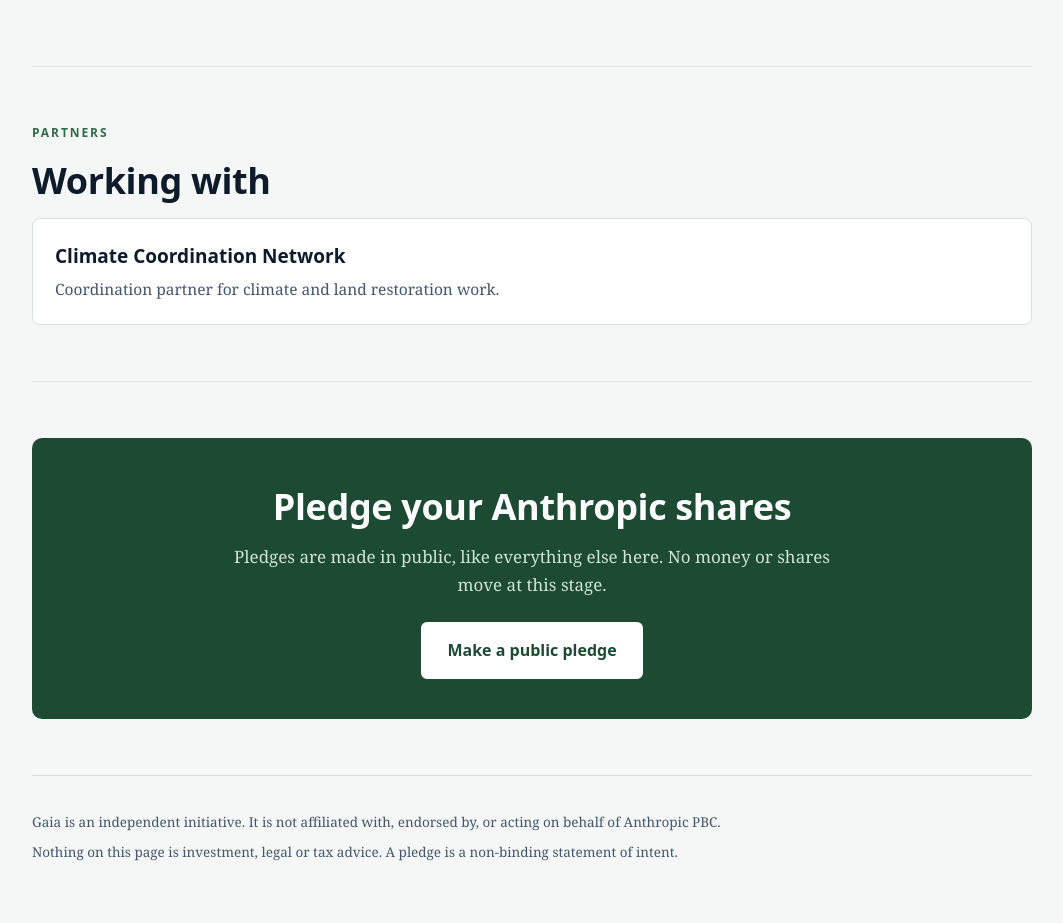
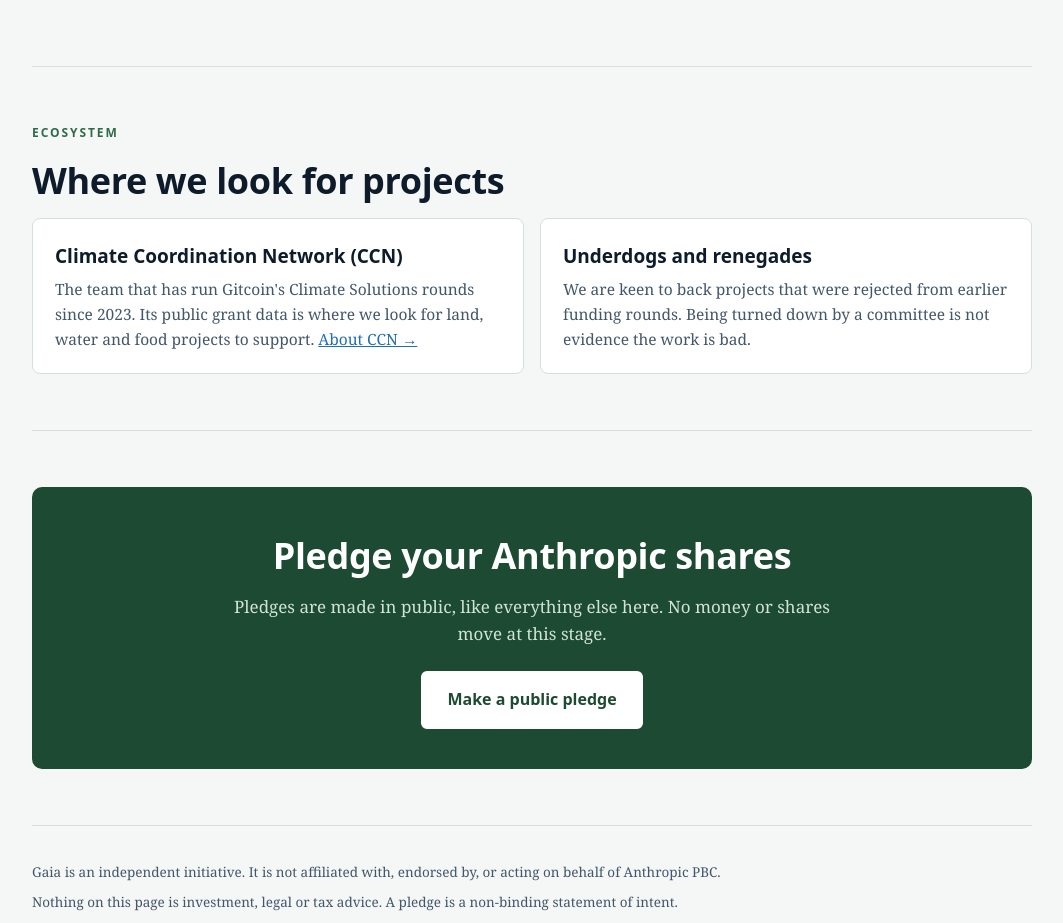
Before and after one commit to marsrobertson/anthropic-IPO-donation, a plain HTML site: page index.html in a window 1280 px wide. Shown: the part 3642-4565 px from the top of the page, without its empty margins (108-1171 px from the left). Drawn offline with Linux system fonts and the light colour scheme.

Commit message:
Describe CCN as project source rather than partner; add underdogs card
Co-Authored-By: Claude Fable 5.2 <noreply@anthropic.com>
Claude-Session: https://claude.ai/code/session_016bUXiefJJHHMUvArYB2a3H

```diff
--- a/index.html
+++ b/index.html
@@ -180,10 +180,11 @@
   </section>
 
   <section id="partners">
-    <div class="tag">Partners</div>
-    <h2>Working with</h2>
+    <div class="tag">Ecosystem</div>
+    <h2>Where we look for projects</h2>
     <div class="grid">
-      <div class="card"><h3>Climate Coordination Network</h3><p>Coordination partner for climate and land restoration work.</p></div>
+      <div class="card"><h3>Climate Coordination Network (CCN)</h3><p>The team that has run Gitcoin's Climate Solutions rounds since 2023. Its public grant data is where we look for land, water and food projects to support. <a href="https://gov.gitcoin.co/t/climate-coordination-network-ccn-the-future-of-the-climate-solutions-program/16777">About CCN →</a></p></div>
+      <div class="card"><h3>Underdogs and renegades</h3><p>We are keen to back projects that were rejected from earlier funding rounds. Being turned down by a committee is not evidence the work is bad.</p></div>
     </div>
   </section>
 
```
